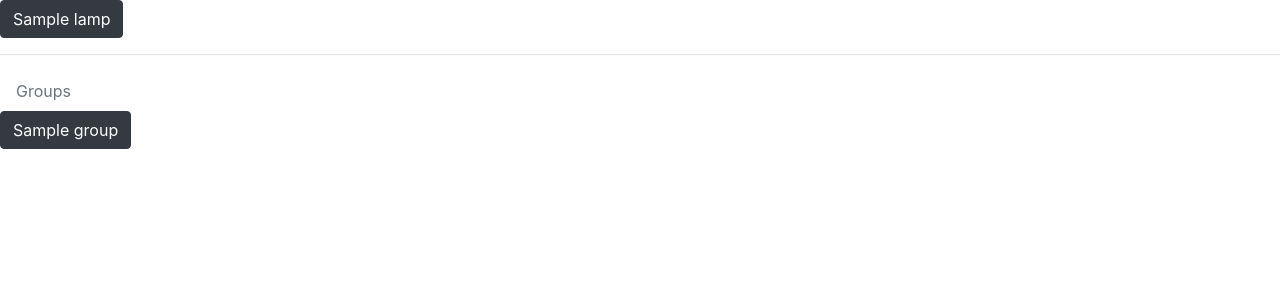
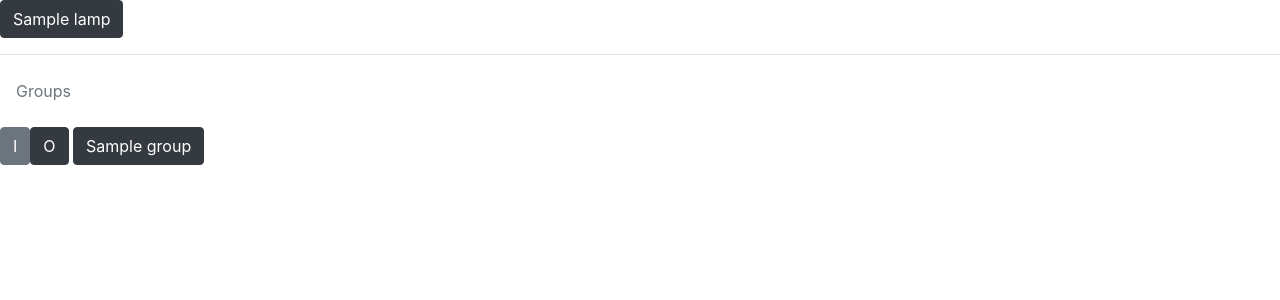
Before and after one commit to gugi9000/lamper, a Flask app: template templates/index.html in a window 1280 px wide. Shown: the part 94-394 px from the top of the page. Run offline with Flask 2, Linux system fonts and the light colour scheme; the template is opened without the code that fills it: most values are stand-ins (such as "Sample title", 1, 10 or a date in 2020); some libraries are stand-ins or nearby versions.

Commit message:
Implement group toggles

```diff
--- a/app.py
+++ b/app.py
@@ -1,5 +1,5 @@
 from flask import Flask, flash, redirect, url_for, render_template
-from backend import set_lamp_on, find_lamps, find_groups
+from backend import set_lamp_on, find_lamps, find_groups, get_lamps_by_group
 
 app = Flask(__name__)
 app.secret_key = b'_5#y2L"F4Q8z\n\xec]/'
@@ -49,5 +49,22 @@ def toggle_all(state):
     return redirect(url_for('index'))
 
 
+@app.route('/group/<state>/<group_id>')
+def toggle_group(state, group_id):
+    light = True if state == 'on' else False
+    lamps = get_lamps_by_group(group_id)
+    status = True
+    for lamp in lamps:
+        res = set_lamp_on(lamp, light)
+        if not res:
+            status = False
+
+    if status:
+        flash(f"All lamps toggled!", 'success')
+    else:
+        flash(f"Toggle failed!", 'error')
+    return redirect(url_for('index'))
+
+
 if __name__ == '__main__':
     app.run()
--- a/templates/index.html
+++ b/templates/index.html
@@ -23,12 +23,18 @@
         </ul>
     </nav>
     {% for group in groups %}
+        <p>
+        <div class="btn-group" role="group" aria-label="Basic example">
+            <a href="/group/on/{{ group[0] }}"><button type="button" class="btn btn-secondary">I</button></a>
+            <a href="/group/off/{{ group[0] }}"><button type="button" class="btn btn-dark">O</button></a>
+        </div>
         {% if group[2] %}
-        <a href="/group/{{ group[0] }}"><button type="button" class="btn btn-light">{{ group[1] }}</button></a>
+        <button type="button" class="btn btn-light">{{ group[1] }}</button>
         {%  elif group[3] %}
-        <a href="/group/{{ group[0] }}"><button type="button" class="btn btn-secondary">{{ group[1] }}</button></a>
+        <button type="button" class="btn btn-secondary">{{ group[1] }}</button>
         {% else %}
-        <a href="/group/{{ group[0] }}"><button type="button" class="btn btn-dark">{{ group[1] }}</button></a>
+        <button type="button" class="btn btn-dark">{{ group[1] }}</button>
         {% endif %}
+        </p>
     {% endfor %}
 {% endblock %}
```
Also changed, not shown: backend.py (+18 -3 lines).
